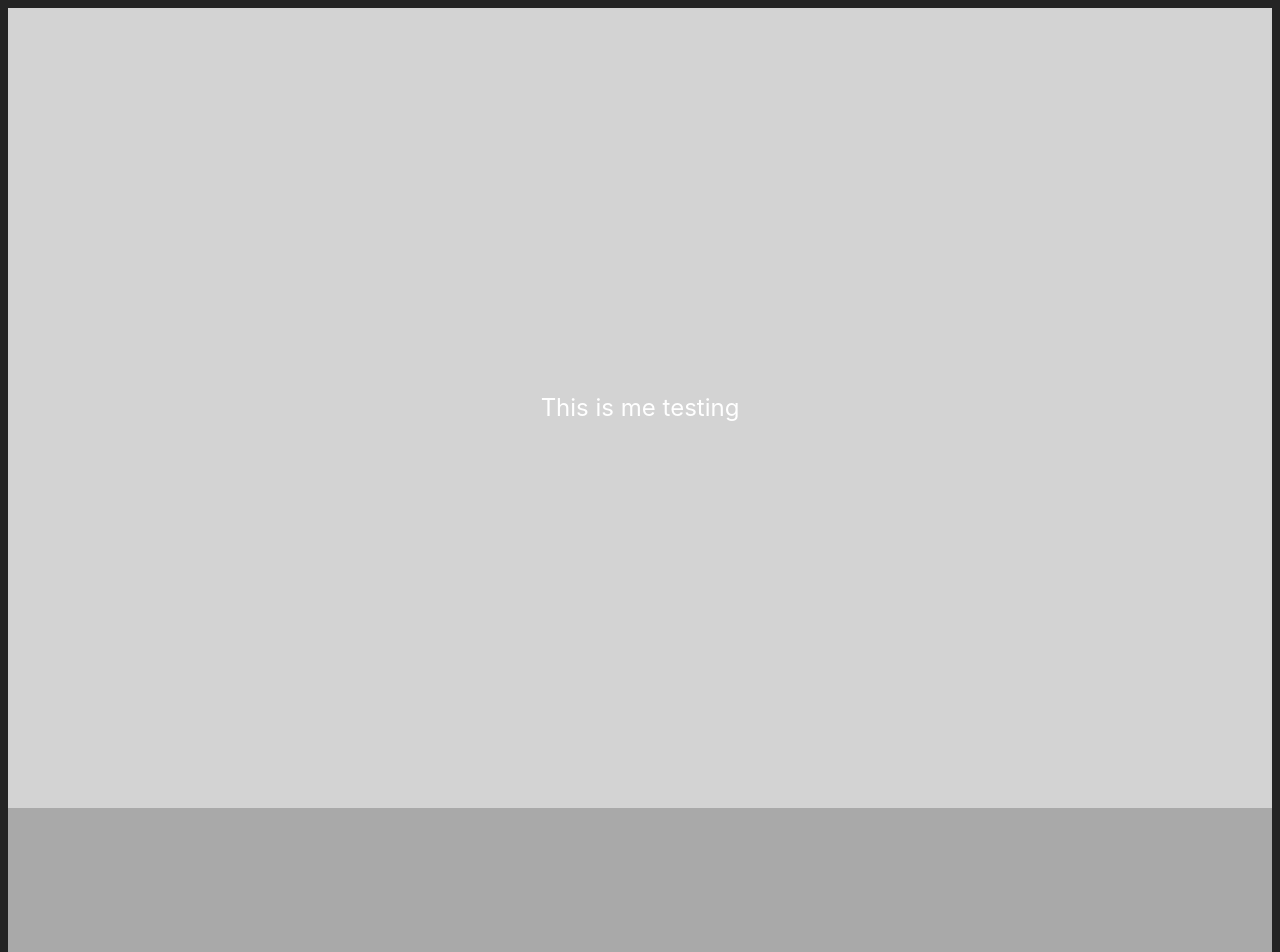
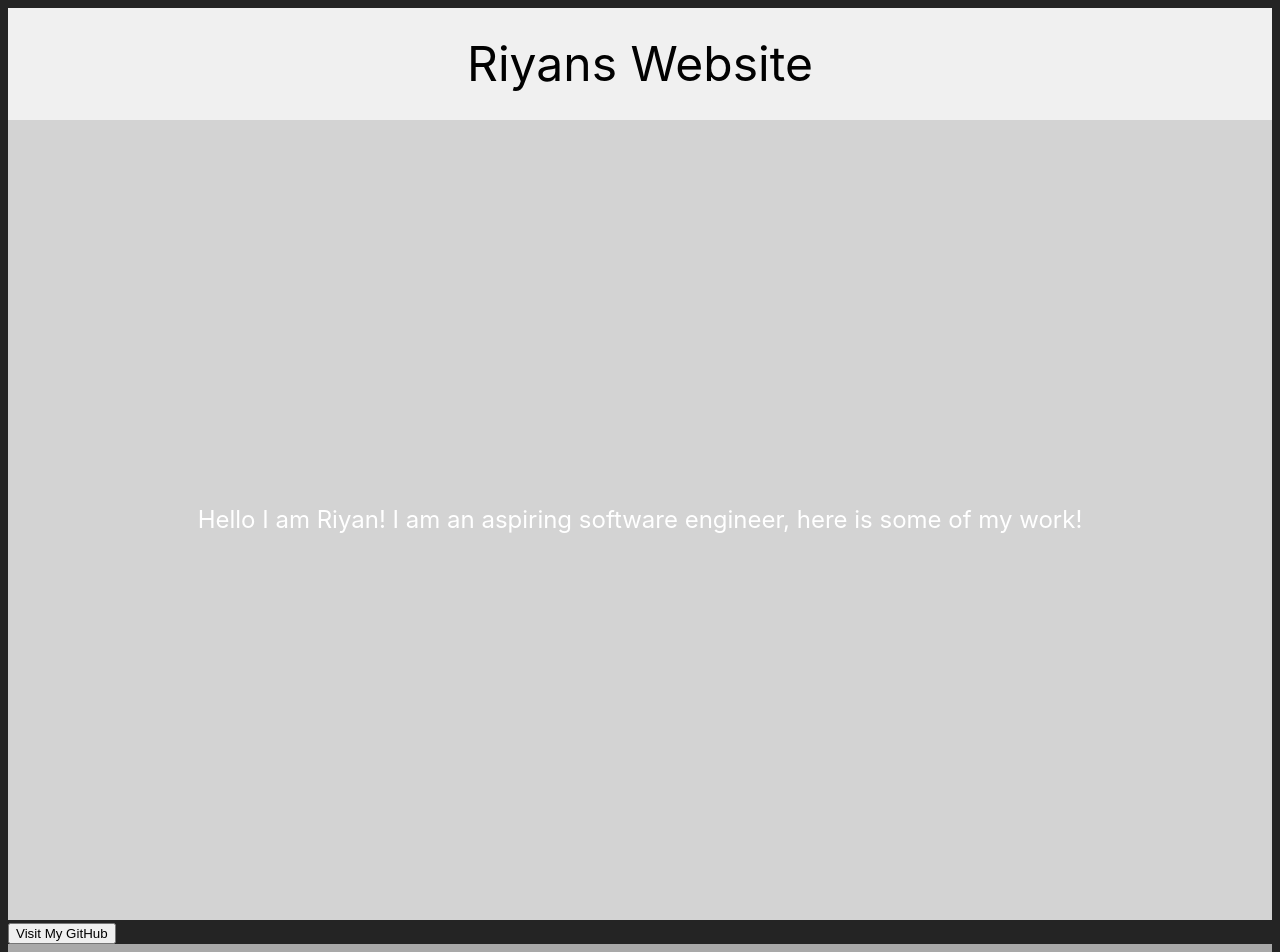
Before and after one commit to RiMustafa/personal_website, a React (Vite) app: page / in a window 1280 px wide. Shown: the top 952 px of the page. Built offline with nearby package versions, Linux system fonts and the light colour scheme.

Commit message:
Feat: update

```diff
--- a/src/App.css
+++ b/src/App.css
@@ -1,3 +1,10 @@
+.header {
+  font-size: 48px;
+  text-align: center;
+  padding: 20px;
+  background-color: #f0f0f0;
+  color: #010101;
+}
 .section {
   height: 100vh;
   display: flex;
--- a/src/App.jsx
+++ b/src/App.jsx
@@ -3,8 +3,16 @@ import './App.css';
 function App() {
   return (
     <>
+    <header className='header'>
+    Riyans Website
+    </header>
       <div className="section section-light-grey">
-        This is me testing
+        Hello I am Riyan! I am an aspiring software engineer, here is some of my work!
+      </div>
+      <div className="Github">
+        <a href="https://github.com/your-github-username" target="_blank" rel="noopener noreferrer">
+          <button className="github-button">Visit My GitHub</button>
+        </a>
       </div>
       <div className="section section-medium-grey">
       .
@@ -13,7 +21,7 @@ function App() {
       .
       </div>
     </>
-  );
+    );
 }
 
 export default App;
```
